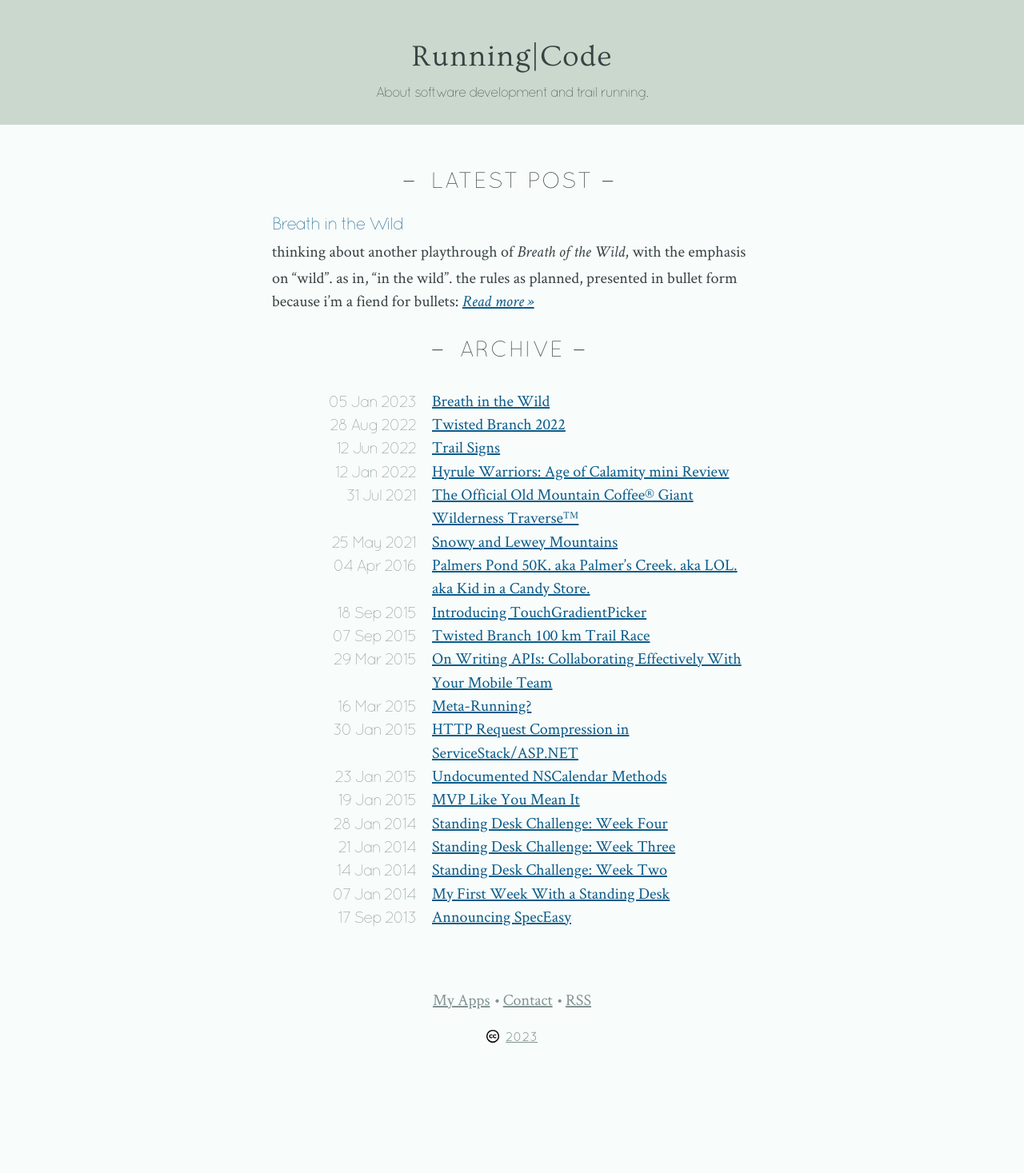
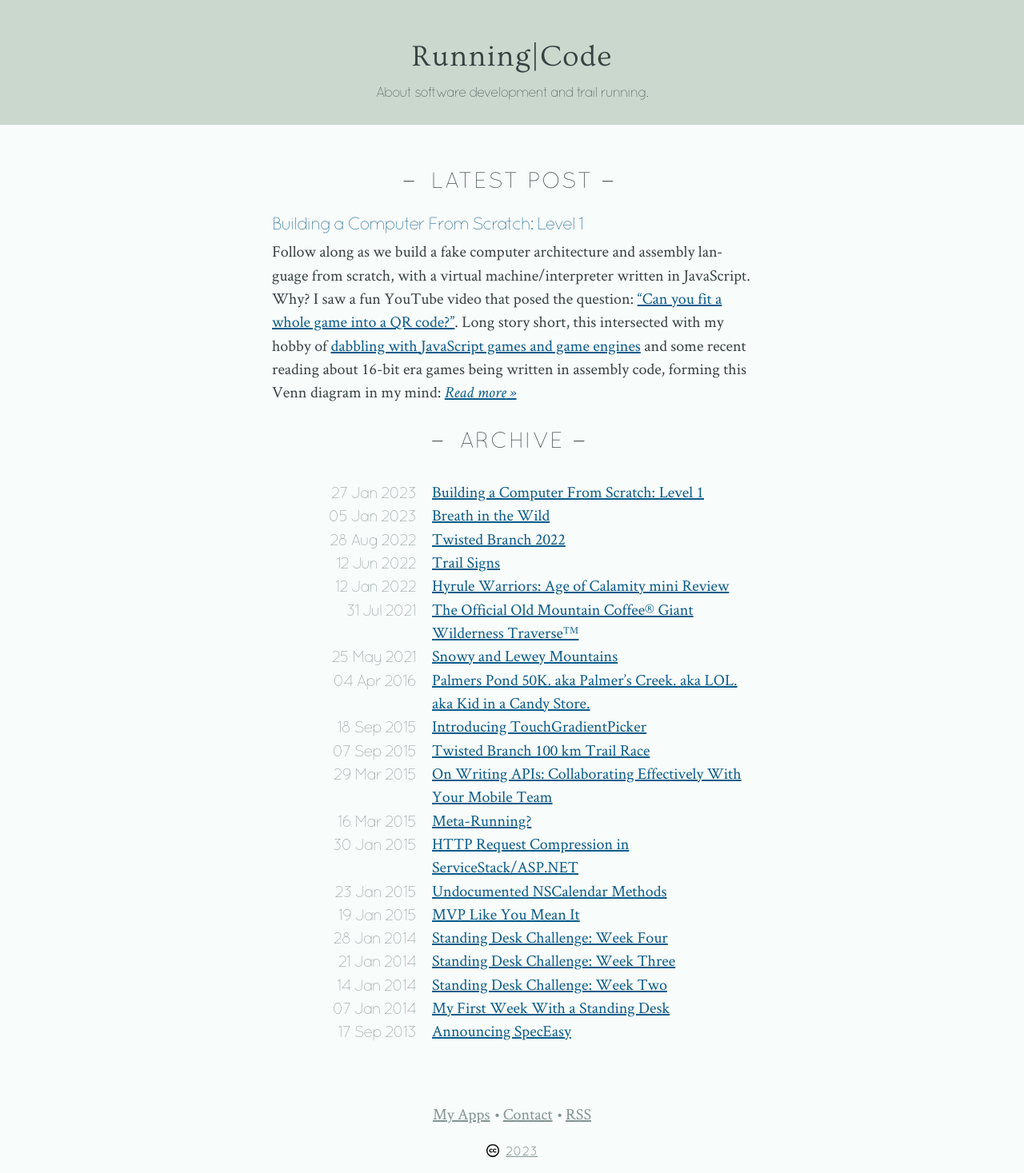
Before and after one commit to mmertsock/mmertsock.github.io, a Jekyll site: the page built from index.html, in a window 1280 px wide. Shown: the whole page at 80% size. Built offline with Jekyll 4.4.1, drawn with Linux system fonts in a browser that asks for light colours; before the commit the page ends 1324 px from its top, so only the background shows below that; some of the changed lines change nothing that is shown.

Commit message:
mountain goat 1

````diff
--- a/_config.yml
+++ b/_config.yml
@@ -2,4 +2,5 @@ name: "Running|Code"
 description: "About software development and trail running."
 feedurl: https://www.runningcode.net
 permalink: pretty
+mastodon: "https://iosdev.space/@mmertsock"
 exclude: [_scratch]
--- a/_includes/sitelinks.html
+++ b/_includes/sitelinks.html
@@ -1,7 +1,7 @@
 <nav class="links">
     <ul>
         <li><a href="https://esker-apps.com/">My Apps</a></li>
-        <li><a rel="me" href="https://iosdev.space/@mmertsock">Contact</a></li>
+        <li><a rel="me" href="{{ site.mastodon }}">Contact</a></li>
         <li><a href="{{ site.url }}/feed.xml">RSS</a></li>
     </ul>
 </nav>
--- /dev/null
+++ b/_posts/2023-01-27-mountain-goat-vm-1.md
@@ -0,0 +1,108 @@
+---
+title: "Building a Computer From Scratch: Level 1"
+layout: post
+---
+
+Follow along as we build a fake computer architecture and assembly language from scratch, with a virtual machine/interpreter written in JavaScript. Why? I saw a fun YouTube video that posed the question: ["Can you fit a whole game into a QR code?"][YouTube]. Long story short, this intersected with my hobby of [dabbling with JavaScript games and game engines][eskergames] and some recent reading about 16-bit era games being written in assembly code, forming this Venn diagram in my mind:
+
+<div class="figure">
+	<a href="{{ site.url }}/assets/posts/mountain-goat-venn-2x.png"><img src="{{ site.url }}/assets/posts/mountain-goat-venn-2x.png" srcset="{{ site.url }}/assets/posts/mountain-goat-venn.png 1x, {{ site.url }}/assets/posts/mountain-goat-venn-2x.png 2x" alt="Venn diagram, three circles labeled (1) 'Cool idea: embed a game in a QR code'. (2) 'Hobby: tinkering with with JS games and game engines'. (3) 'Reading about: 16-bit era games written in assembly'. Intersection labeled 'Build my own assembly language, computer architecture, virtual machine, in JS, from scratch'"></a>
+</div>
+
+Basically, I've always been interested in game development, but I always stall working on actual games and become more invested in tinkering with the systems and frameworks that games are built with.
+
+Anyway, in the video, embedding was achieved by constructing a QR code that encoded the raw binary content of an x86 executable file. How would this work for a JavaScript/HTML game? A straightforward answer: just encode the text of an HTML document with inline JavaScript into the QR code. That's a lot of code to embed. So another option is encode just the JavaScript in the QR code, and then have a web page run `eval` on that code. But that's an ["enormous security risk"][eval] 😰. Then I thought about those old game cartridges hand-coded in assembly and executed on a console in a dedicated runtime. And there's the recent trend of deliberately constrained game environments like Pico-8. So I thought it would be fun to make a simulated computer where the "cartridge" is a QR code. Or at least, it's an excuse to play around with designing a system at a _much_ lower level than my everyday work.
+
+So here's some blogging about my experiments with this idea.
+
+<blockquote class="warn">
+🤷🏼 <em>First, some massive caveats:</em> Don't take any of this seriously. Nothing you see here is going to be rigorous or correct. This is all based on a few courses in assembly language and language theory long ago during college and grad school, some experience writing apps in C and Fortran, and just the general vibes I have from years of torturing sand. It will be built incrementally, only what's necessary to make something interesting work. But maybe we'll learn some things.
+</blockquote>
+
+What do we need in order to build it? Maybe this:
+
+- We need to design a [computer architecture][].
+- Define machine instructions that it understands.
+- And also design an assembly language that maps to that machine language, because we want our code to be human-readable.
+- The machine needs some form of memory.
+- And it needs a system for input and output.
+- Then we will have an interpreter that runs inside an actual web browser, which constructs this virtual machine, feeds it assembly code, attaches inputs to browser input events, and somehow attaches output to the DOM.
+- We're not going to go too far down in the simulation. Not constructing logic gates or transistors or adder circuits. Might gloss over a lot of the details at the level of individual bits.
+- Is that all?
+
+## Level 1: setup, accumulator, addition
+
+Here's a repo: [`mountain-goat-vm`][repo]. Named as such because I like mountains, goats are cool, and this will be like building a little mountain one stone at a time. I'll post source code there and also host a copy on Glitch that's ready to run in your browser.
+
+As a first step toward building an assembly language—which is the real meat of what I wanted to play with—we'll just implement a simple `ADD` instruction. A lot of the initial work is not the machine itself but establishing the HTML/JS chrome to host this project. Input boxes and text areas. A simple [REPL][] to execute instructions one at a time, and a "program loader" to execute a block of code. Here's the definition for our `ADD` instruction (as produced by the HELP command in our REPL):
+
+```
+ADD: Sets $R0 = $R0 + $R1
+Example: ADD
+```
+
+`$R0` indicates register number 0, etc. So our machine needs two registers (_only_ two for now—only implementing what we need and nothing more—but surely we'll add more registers later). Since there are only two registers and addition is [commutative][], our `ADD` instruction doesn't actually need to be told which registers to add, and thus an `ADD` statement has no arguments. The result goes into $R0, which I guess means our machine is currently just an "accumulator". Which is all it can do right now, no real logic, so that sounds right.
+
+Let's assume the machine is initialized with all registers set to zero. It's easy to see the `ADD` instruction alone [produces no information][entropy]. So we'll add one more instruction to set a register:
+
+```
+SET: Sets $Rn to integer value i
+Example: SET n i
+n: register [0 - 1]
+i: word [0 - 65535]
+```
+
+Now we have an adding machine. Feel free to use this to file your taxes this year.
+
+```
+SET 0 3
+> [3] [0]
+SET 1 4
+> [3] [4]
+ADD
+> [7] [4]
+SET 1 2
+> [7] [2]
+ADD
+> [9] [2]
+```
+
+[Try it out yourself in a browser on Glitch.][glitch-level-1]
+
+## Implementation details
+
+Full source code is on Github in [branch `level-1`][branch-level-1].
+
+**[assembly.js](https://github.com/mmertsock/mountain-goat-vm/blob/level-1/assembly.js)** is where the computer itself is implemented.
+
+The `Machine` class represents an instance of the computer itself. It has registers that hold data, and simulates the lowest-level [machine code][] to manipulate individual registers. It's rather passive right now, notably because we don't yet have a need for a [program counter][] to track which instruction to execute next (e.g. for actual logic). For now, our web app just tells the machine which instructions to execute; the machine can get more agency later.
+
+The `DataType` and `Instruction` classes are all at a meta level: they define categories of data and behavior, not individual instances of instructions or data. They describe how the computer works and will form the basis of our assembly language, memory system, etc. For example, `addRegisters` is an instance of Instruction that describes how the ADD instruction works. `setRegister` is actually a factory method that produces versions of `SET` instructions for machines with different numbers of registers (to prevent propagating the assumption that our machine has only two registers, since that will certainly change).
+
+The `Program` and `REPL` classes do most of the heavy lifting right now, they parse assembly language text input, determine the Instructions each input statement represents, and tells the machine to execute those instructions using any parsed arguments. For now, we're skipping the step of encoding these statements as binary machine code: it's all operating symbolically, more like "Machine, execute an ADD instruction" rather than the Machine decoding and interpreting a value 0x0010 in some memory or register location as an ADD instruction. Currently these classes are directly driving the operation of Machine, but in future iterations the Machine will need to run itself with the Program and REPL acting more as clients or I/O interfaces for it.
+
+`REPL` understands one additional keyword that isn't an actual Instruction: `HELP`. It gathers and displays metadata from all of the actual Instructions that the Machine declares as supporting, for the benefit of the programmer.
+
+**[index.html](https://github.com/mmertsock/mountain-goat-vm/blob/level-1/index.html)** hosts the machine and all the HTML/CSS/JS chrome to display the inputs and outputs. It interacts with the `Program` and `REPL` classes above based on user input. Pretty simple.
+
+Note that so far, the virtual machine has no true interaction with the outside world. No memory, no I/O. Our web app is directly parsing and feeding it instructions to execute from user input, and directly inspecting the registers to show what happened. It would be like using microscopes or oscilloscopes pointed at a CPU and calling that the "output" of a real computer. At some point we'll need concepts for memory and I/O.
+
+[Ping me on Mastodon][mastodon] to discuss.
+
+## What's next
+
+Multiplication. This will require a program counter and some additional instructions to branch, jump, and decrement. The beginnings of some real computing.
+
+[YouTube]: https://youtu.be/ExwqNreocpg
+[eskergames]: https://github.com/mmertsock/eskergames
+[eval]: https://developer.mozilla.org/en-US/docs/Web/JavaScript/Reference/Global_Objects/eval
+[computer architecture]: https://en.wikipedia.org/wiki/Instruction_set_architecture
+[repo]: https://github.com/mmertsock/mountain-goat-vm
+[branch-level-1]: https://github.com/mmertsock/mountain-goat-vm/tree/level-1
+[entropy]: https://en.wikipedia.org/wiki/Entropy_(information_theory)
+[glitch-level-1]: https://mmertsock-mountain-goat-vm.glitch.me/level-1.html
+[REPL]: https://en.wikipedia.org/wiki/Read–eval–print_loop
+[commutative]: https://en.wikipedia.org/wiki/Commutative_property
+[machine code]: https://en.wikipedia.org/wiki/Machine_code
+[program counter]: https://en.wikipedia.org/wiki/Program_counter
+[mastodon]: {{ site.mastodon }}
--- a/css/main.css
+++ b/css/main.css
@@ -64,11 +64,13 @@
     --font-face-mono: "Source Code Pro", "Menlo", "Consolas", monospace;
     --font-face-mono-forced: "Source Code Pro";
     --background-color-main: hsl(165, 33%, 98%);
+    --background-color-subtle: hsl(185, 10%, 97%);
     --background-color-inverse: hsl(185, 10%, 12%);
     --background-color-header: hsl(133, 15%, 82%);
     --text-color-main: hsl(185, 10%, 24%);
     --text-color-inverse: hsl(133, 15%, 82%);
     --text-color-secondary: hsl(173, 7%, 54%);
+    --text-color-warn: hsl(28, 100%, 63%);
     --link-color-main: hsl(202, 85%, 29%);
     --link-color-main-active: hsl(208, 100%, 52%);
     --link-color-secondary: var(--text-color-secondary);
@@ -411,6 +413,18 @@ blockquote cite:before {
     content: "–";
 }
 
+blockquote.warn {
+    margin-left: 0.25em;
+    margin-right: 0.5em;
+    padding: 0.25em 0.25em 0.25em 0.5em;
+    border: 1px solid var(--text-color-warn);
+    border-left-width: 0.25em;
+    border-radius: 0.5em;
+    font: 13pt/19pt var(--font-face-secondary);
+    letter-spacing: -0.05em;
+    background-color: var(--background-color-subtle);
+}
+
 .post-modified {
     font-style: italic;
     font-size: 13pt;
````
Also changed, not shown: assets/posts/mountain-goat-venn-2x.png (added), assets/posts/mountain-goat-venn.png (added).
